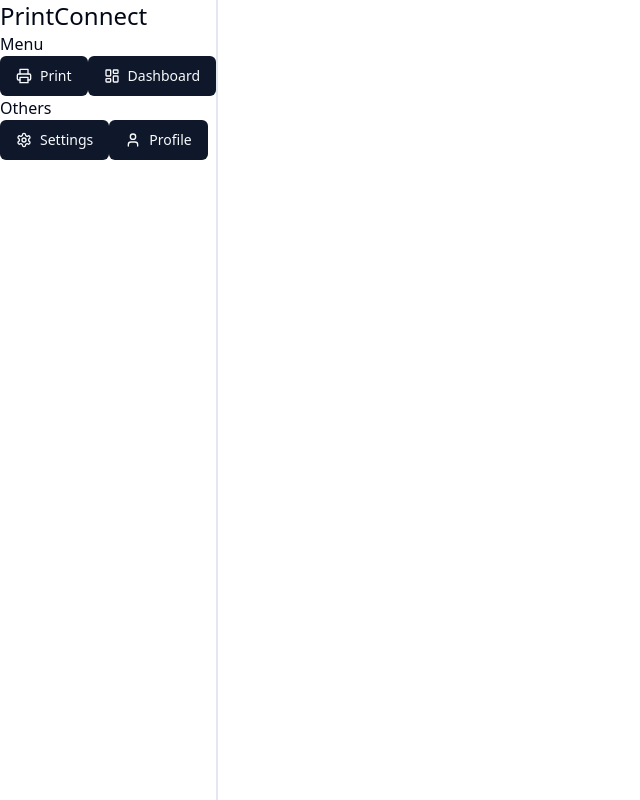
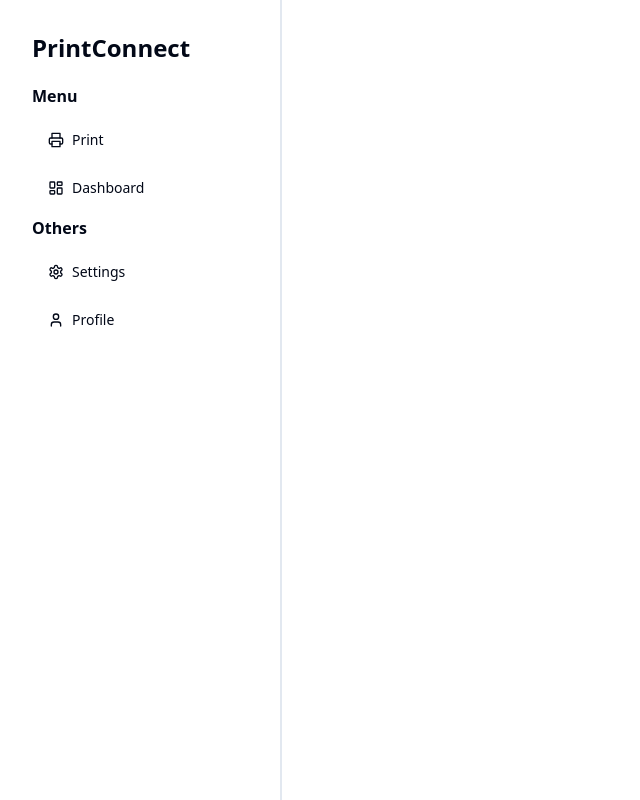
Before and after one commit to ConeIce/MimiProject, a React (Vite) app in the folder vite/: page /dashboard in a window 1280 px wide. Shown: the whole page, without its empty margins (0-640 px from the left). Built offline with nearby package versions, Linux system fonts and the light colour scheme.

Commit message:
sidebar design

```diff
--- a/vite/src/components/Sidebar.tsx
+++ b/vite/src/components/Sidebar.tsx
@@ -1,28 +1,28 @@
-import { LayoutDashboard, Mail, Printer, Settings, User } from "lucide-react";
+import { LayoutDashboard, Printer, Settings, User } from "lucide-react";
 import { Button } from "./ui/button";
 
 export default function Sidebar() {
   return (
-    <div className="border-r-2 h-screen">
-      <h1 className="text-2xl">PrintConnect</h1>
+    <div className="border-r-2 h-screen p-8">
+      <h1 className="text-2xl font-bold mb-5">PrintConnect</h1>
 
-      <h3>Menu</h3>
+      <h3 className="font-bold mb-3">Menu</h3>
 
-      <Button>
+      <Button variant="ghost" className="w-full mb-2 justify-start">
         <Printer className="mr-2 h-4 w-4" /> Print
       </Button>
-      <Button>
+      <Button variant="ghost" className="w-full mb-2 justify-start">
         <LayoutDashboard className="mr-2 h-4 w-4" />
         Dashboard
       </Button>
 
-      <h3>Others</h3>
+      <h3 className="font-bold mb-3">Others</h3>
 
-      <Button>
+      <Button variant="ghost" className="w-full mb-2 justify-start">
         <Settings className="mr-2 h-4 w-4" />
         Settings
       </Button>
-      <Button>
+      <Button variant="ghost" className="w-full mb-2 justify-start">
         <User className="mr-2 h-4 w-4" />
         Profile
       </Button>
```
